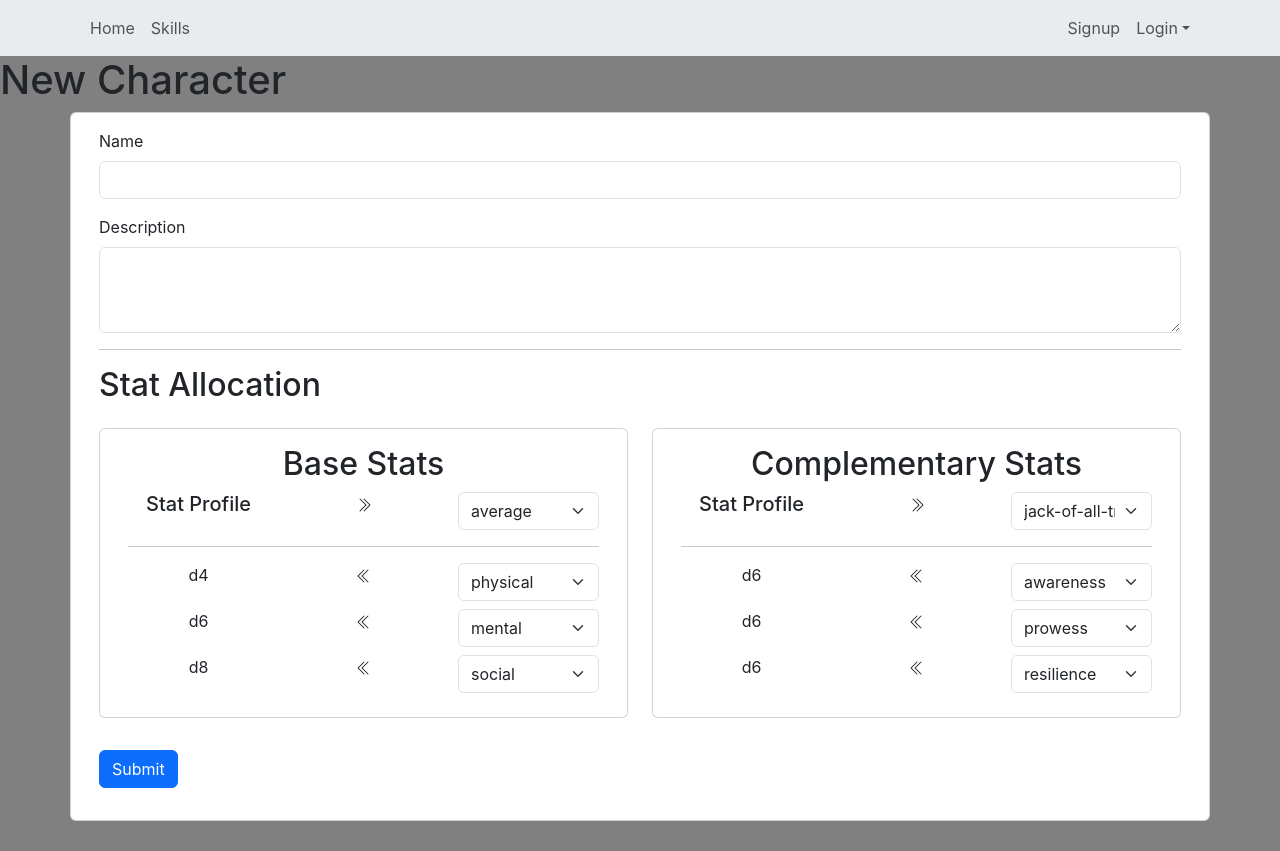
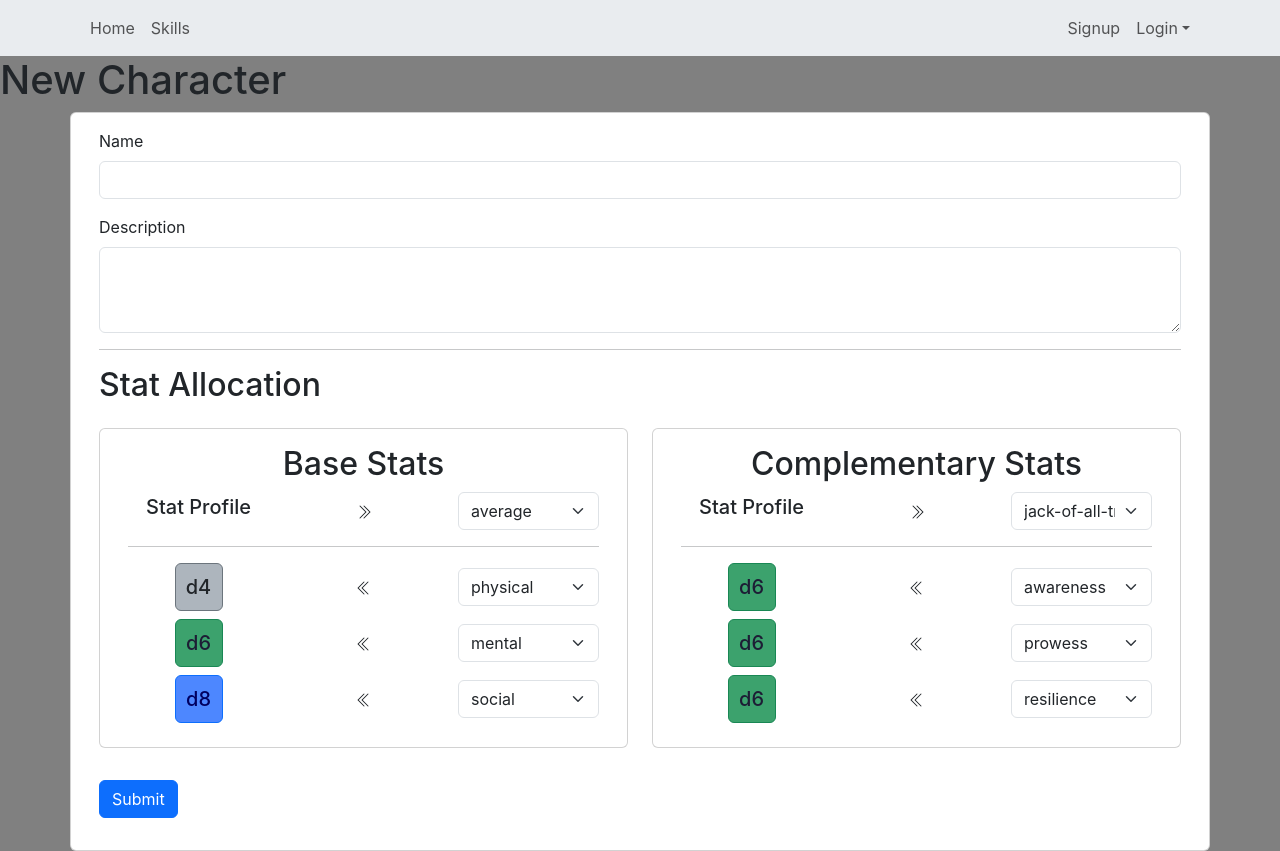
Before and after one commit to EBPRivera/fateful-architecture-react, a React (Create React App) app: page /characters/new in a window 1280 px wide. Before the commit the page ends 821 px from the top, so only its background shows below. Built offline with nearby package versions, Linux system fonts and the light colour scheme.

Commit message:
Update die display style

```diff
--- a/src/components/CharacterStats/CharacterStat.js
+++ b/src/components/CharacterStats/CharacterStat.js
@@ -1,5 +1,7 @@
 import { InputGroup, Form, Button } from "react-bootstrap";
 import { BsDashLg, BsPlusLg } from "react-icons/bs";
+
+import Die from "../Custom/Die";
 
 const CharacterStat = ({ title, value, editable = false, onChange }) => {
   const renderEditableValue = () => (
@@ -17,11 +19,19 @@ const CharacterStat = ({ title, value, editable = false, onChange }) => {
     </InputGroup>
   );
 
+  const renderDie = () => {
+    return (
+      <div className="d-flex justify-content-center">
+        <Die size={value} />
+      </div>
+    );
+  };
+
   return (
     <div className="character-stat">
       <h5>{title}</h5>
       <hr />
-      <div>{editable ? renderEditableValue() : <b>{value}</b>}</div>
+      {editable ? renderEditableValue() : renderDie()}
     </div>
   );
 };
--- /dev/null
+++ b/src/components/Custom/Die.js
@@ -0,0 +1,9 @@
+const Die = ({ size }) => {
+  return (
+    <div className={`die ${size}`}>
+      <h5>{size}</h5>
+    </div>
+  );
+};
+
+export default Die;
--- a/src/components/NewCharacterForm/AttributeStatsForm.js
+++ b/src/components/NewCharacterForm/AttributeStatsForm.js
@@ -3,6 +3,7 @@ import { Container, Row, Col, Form } from "react-bootstrap";
 import { BsChevronDoubleRight, BsChevronDoubleLeft } from "react-icons/bs";
 
 import SACard from "../Custom/SACard";
+import Die from "../Custom/Die";
 import statProfiles from "../../json/statProfiles";
 import stats from "../../json/stats";
 
@@ -40,8 +41,10 @@ const AttributeStatsForm = ({
   const renderStatsDropdown = () => {
     return _.map(statProfiles[profile], (value, key) => {
       return (
-        <Row key={key} className="mb-2">
-          <Col>{value}</Col>
+        <Row key={key} className="mb-2 align-items-center">
+          <Col className="d-flex justify-content-center">
+            <Die size={value} />
+          </Col>
           <Col>
             <BsChevronDoubleLeft />
           </Col>
@@ -65,7 +68,7 @@ const AttributeStatsForm = ({
   return (
     <SACard title={title}>
       <Container>
-        <Row className="mb-3">{renderProfileDropdown()}</Row>
+        <Row className="mb-3 align-items-center">{renderProfileDropdown()}</Row>
         <hr />
         <Row>
           <Container>{renderStatsDropdown()}</Container>
--- /dev/null
+++ b/src/json/dieSizes.json
@@ -0,0 +1 @@
+["d4", "d6", "d8", "d10", "d12"]
--- a/src/stylesheets/containers/_manifest.scss
+++ b/src/stylesheets/containers/_manifest.scss
@@ -1,5 +1,6 @@
 @import "character";
 @import "characters-page";
+@import "die";
 @import "login-page";
 @import "new-character-page";
 @import "signup-page";
--- /dev/null
+++ b/src/stylesheets/containers/die.scss
@@ -0,0 +1,59 @@
+.die {
+  --sa-d4-background-color: var(--bs-gray-500, #adb5bd);
+  --sa-d4-border-color: var(--bs-gray-600, #6c757d);
+  --sa-d4-text-color: var(--bs-gray-900, #212529);
+  --sa-d6-background-color: #3ca26d;
+  --sa-d6-border-color: var(--bs-green, #198754);
+  --sa-d6-text-color: #1d1d35;
+  --sa-d8-background-color: #4d87ff;
+  --sa-d8-border-color: var(--bs-blue, #0d6efd);
+  --sa-d8-text-color: #000060;
+  --sa-d10-background-color: #b47fff;
+  --sa-d10-border-color: var(--bs-purple, #6f42c1);
+  --sa-d10-text-color: #2c057b;
+  --sa-d12-background-color: var(--bs-orange, #fd7e14);
+  --sa-d12-border-color: #d25b00;
+  --sa-d12-text-color: #402e32;
+
+  border: 1px solid;
+  border-radius: 0.375rem;
+  width: 3rem;
+  height: 3rem;
+  display: flex;
+  align-items: center;
+  justify-content: center;
+
+  h5 {
+    margin-bottom: 0 !important;
+  }
+}
+
+.die.d4 {
+  border-color: var(--sa-d4-border-color);
+  background-color: var(--sa-d4-background-color);
+  color: var(--sa-d4-text-color);
+}
+
+.die.d6 {
+  border-color: var(--sa-d6-border-color);
+  background-color: var(--sa-d6-background-color);
+  color: var(--sa-d6-text-color);
+}
+
+.die.d8 {
+  border-color: var(--sa-d8-border-color);
+  background-color: var(--sa-d8-background-color);
+  color: var(--sa-d8-text-color);
+}
+
+.die.d10 {
+  border-color: var(--sa-d10-border-color);
+  background-color: var(--sa-d10-background-color);
+  color: var(--sa-d10-text-color);
+}
+
+.die.d12 {
+  border-color: var(--sa-d12-border-color);
+  background-color: var(--sa-d12-background-color);
+  color: var(--sa-d12-text-color);
+}
```
